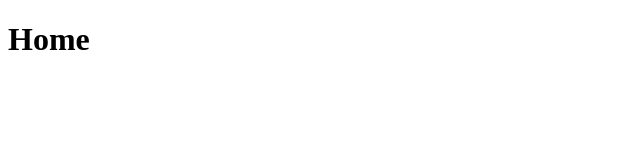
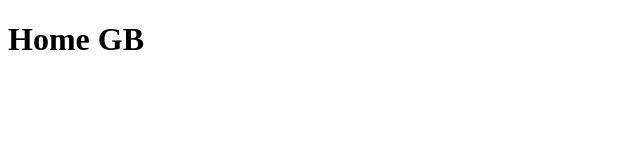
Before and after one commit to Gizachew2112/portfolio_git1, a plain HTML site: page index.html in a window 1280 px wide. Shown: the full height of the page, 0-640 px from the left. Drawn offline with Linux system fonts and the light colour scheme.

Commit message:
index changed

```diff
--- a/index.html
+++ b/index.html
@@ -6,6 +6,6 @@
    <title>portfolio git1</title>
 </head>
 <body>
-   <h1>Home</h1>
+   <h1>Home GB</h1>
 </body>
 </html>
```
